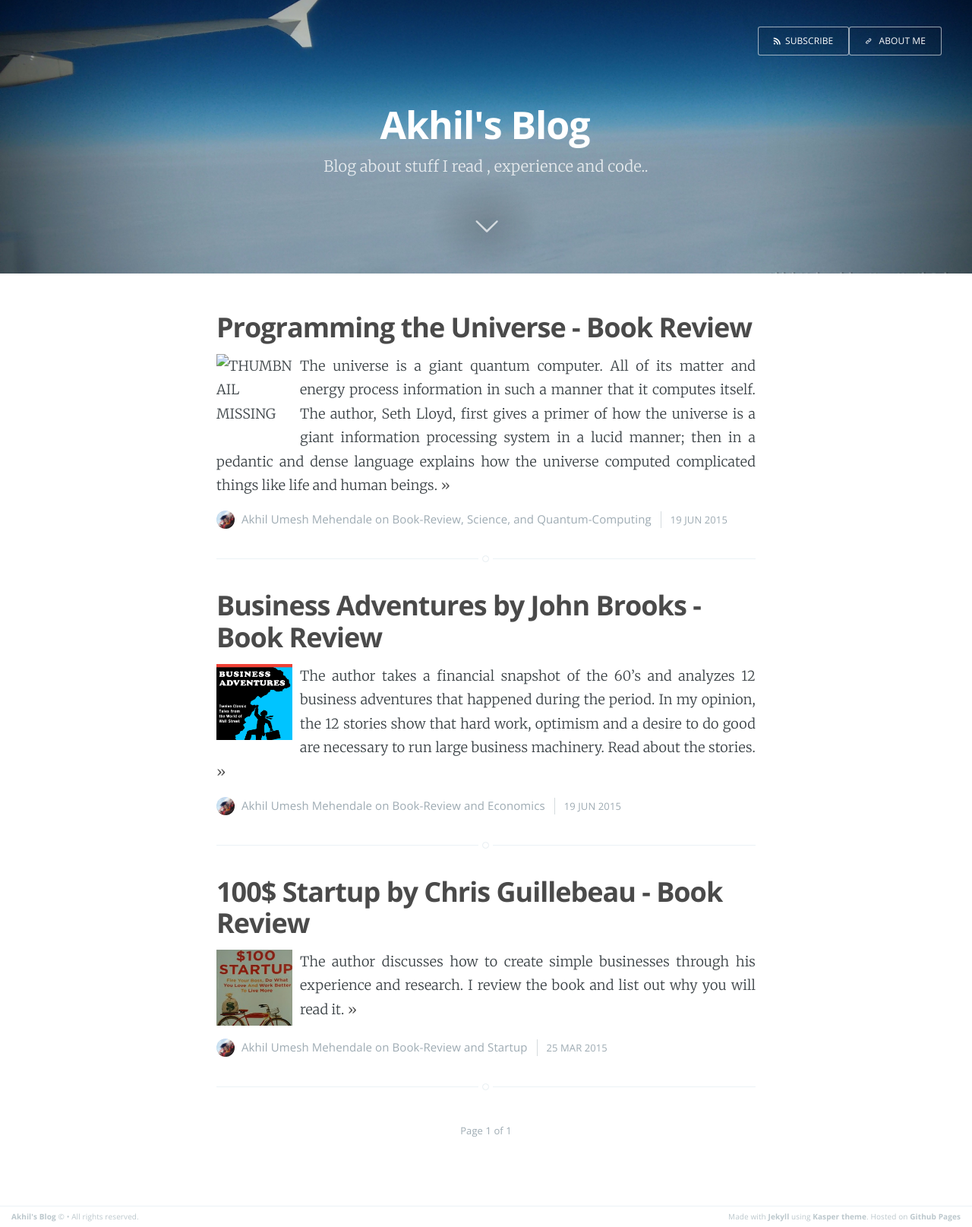
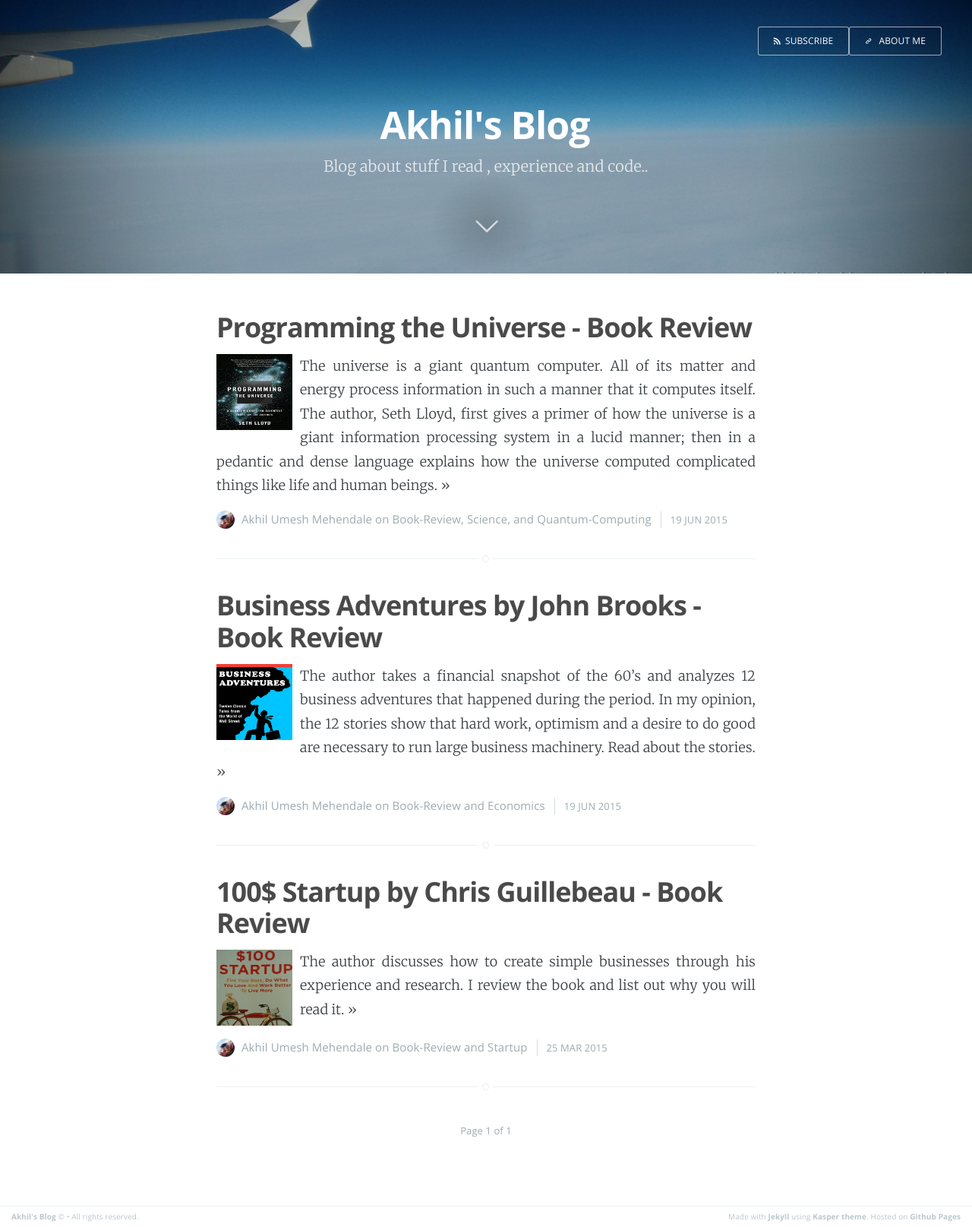
Before and after one commit to akhilum/akhilum.github.io, a Jekyll site: the page built from index.html, in a window 1280 px wide. Shown: the whole page at 76% size. Built offline with Jekyll 4.4.1, drawn with Linux system fonts in a browser that asks for light colours; Markdown is read by kramdown in place of the engine named in the settings; the list of posts is cut into pages by our own code.

Commit message:
Adding cover image

```diff
--- a/_posts/2015-10-02-Programming The Universe by Seth Lloyd.markdown
+++ b/_posts/2015-10-02-Programming The Universe by Seth Lloyd.markdown
@@ -5,7 +5,7 @@ date:   2015-06-19 10:18:00
 categories: Book-Review Science Quantum-Computing
 thumbnail: "/assets/images/programming_the_universe.jpg"
 excerpt: "The universe is a giant quantum computer. All of its matter and energy process information in such a manner that it computes itself. The author, Seth Lloyd, first gives a primer of how the universe is a giant information processing system in a lucid manner; then in a pedantic and dense language explains how the universe computed complicated things like life and human beings."
-cover: "/assets/images/programming_the_universe_1.jpg"
+cover: "/assets/images/programming_the_universe.jpg"
 ---
 
 
```
Also changed, not shown: assets/images/programming_the_universe.jpg (added).
